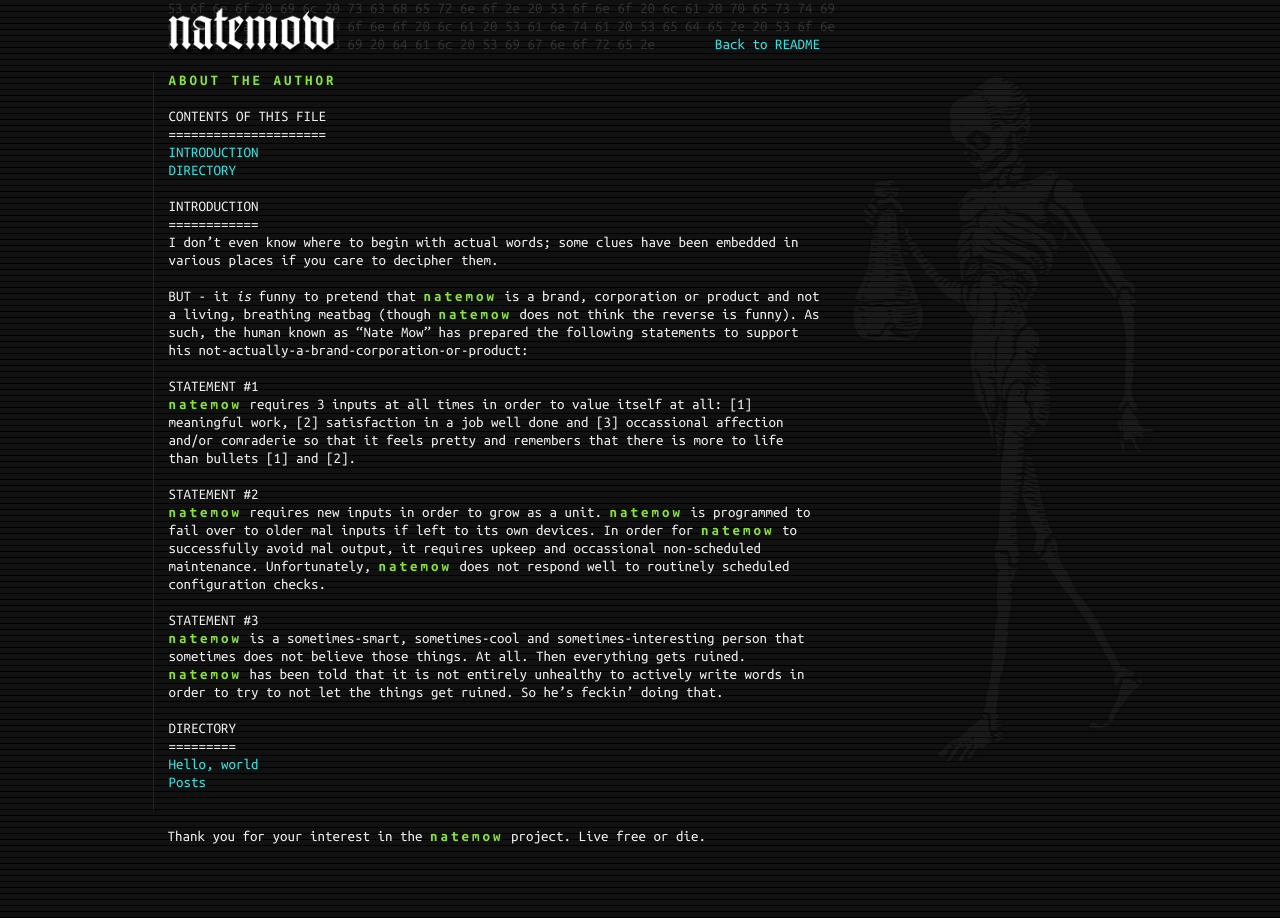
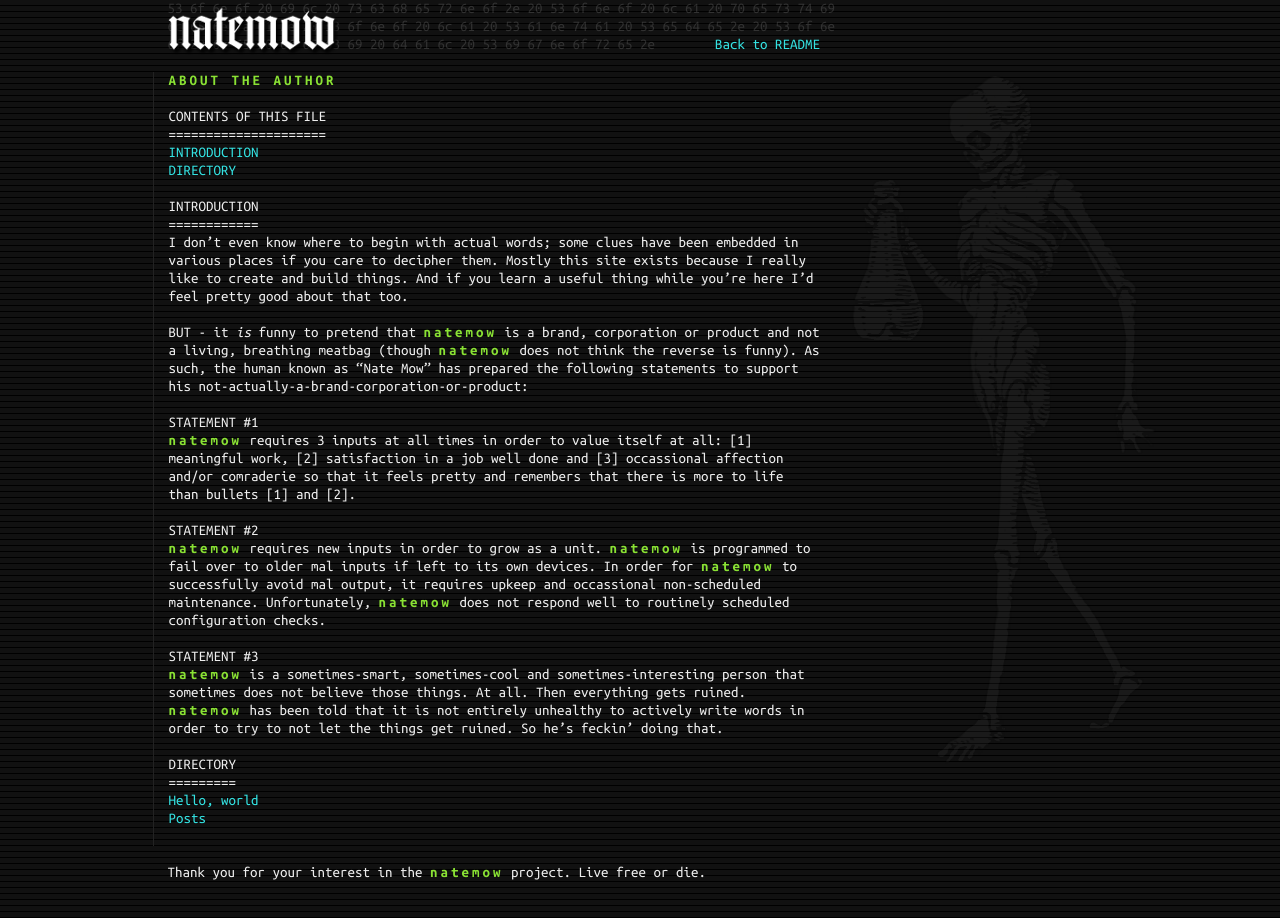
Before and after one commit to natemow/natemow.github.io, a Jekyll site: the page built from about.md, in a window 1280 px wide. Built offline with Jekyll 4.4.1, drawn with Linux system fonts in a browser that asks for light colours; nearby versions of some CDN libraries.

```diff
--- a/about.md
+++ b/about.md
@@ -6,7 +6,7 @@
 
 ## Introduction
 
-I don't even know where to begin with actual words; some clues have been embedded in various places if you care to decipher them.
+I don't even know where to begin with actual words; some clues have been embedded in various places if you care to decipher them. Mostly this site exists because I really like to create and build things. And if you learn a useful thing while you're here I'd feel pretty good about that too.
 
 BUT - it *is* funny to pretend that {% include brand.html %} is a brand, corporation or product and not a living, breathing meatbag (though {% include brand.html %} does not think the reverse is funny). As such, the human known as "Nate Mow" has prepared the following statements to support his not-actually-a-brand-corporation-or-product:
 
```
